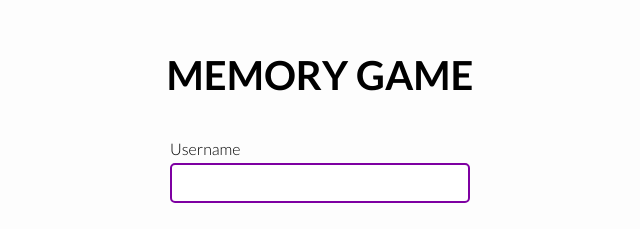
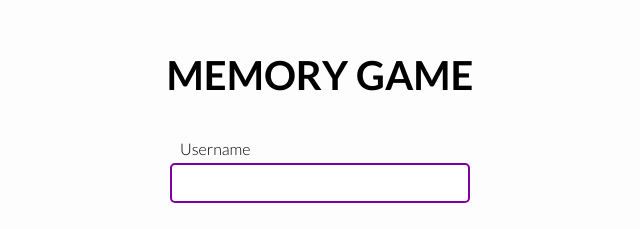
Before and after one commit to ksobiecki/memory, a React (Create React App) app: page / in a window 1280 px wide. Shown: the part 222-451 px from the top of the page, without its empty margins (320-960 px from the left). Built offline with nearby package versions, Linux system fonts and the light colour scheme.

Commit message:
Small style improvemetns to user input

```diff
--- a/src/styles/components/_user-input.scss
+++ b/src/styles/components/_user-input.scss
@@ -4,6 +4,7 @@
 
   .label {
     margin-bottom: 5px;
+    padding-left: 10px;
   }
 
   .input {
@@ -11,5 +12,7 @@
     height: 40px;
     border-radius: 5px;
     border: 2px solid $main-color;
+    padding-left: 20px;
+    font-size: 16px;
   }
 }
```
